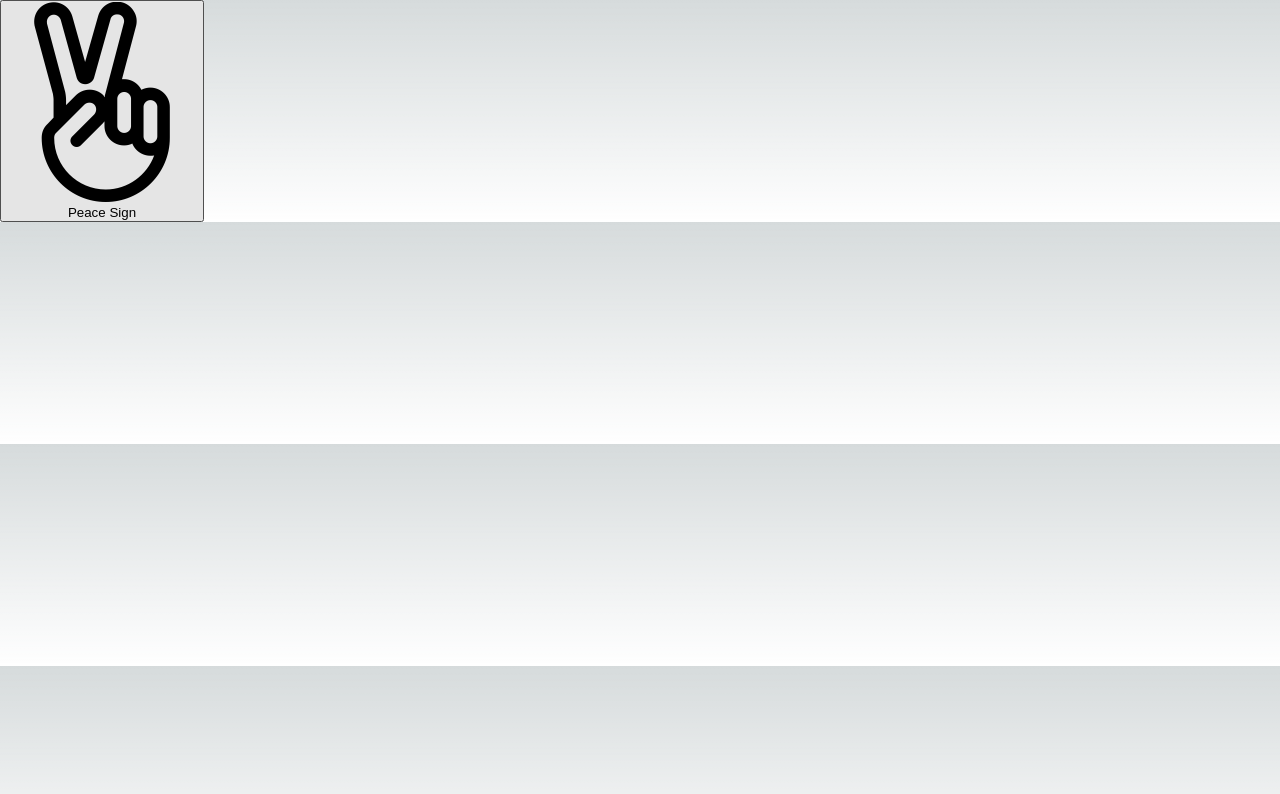
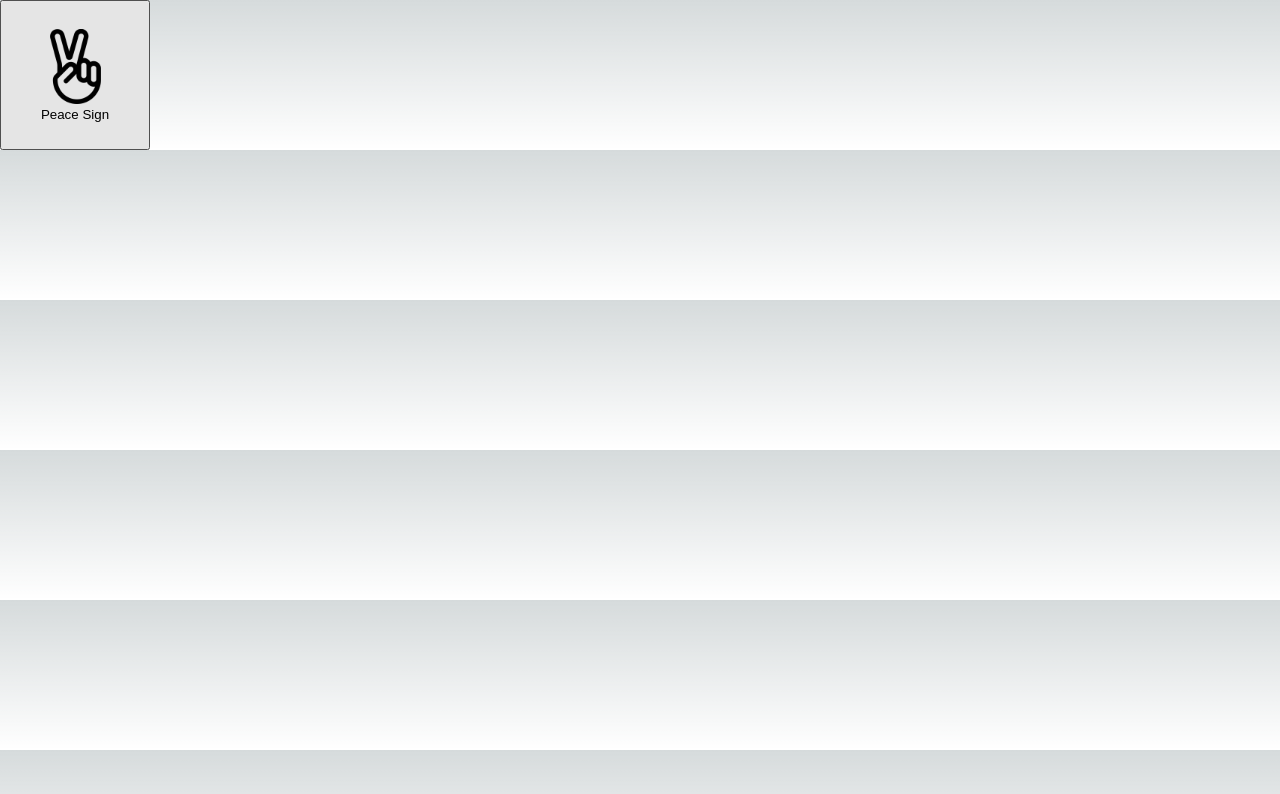
Before and after one commit to aditya-s3n/RoboticArmApp-frontend, a Next.js app: page / in a window 1280 px wide. Shown: the top 794 px of the page. Built offline with nearby package versions, Linux system fonts and the light colour scheme.

Commit message:
add card design

```diff
--- a/src/components/Card/Card.tsx
+++ b/src/components/Card/Card.tsx
@@ -1,21 +1,22 @@
 import Image from "next/image";
+import styles from "./card.module.css"
 
 function Card() {
     return (
-        <button className="btn" type="button">
-            <div className="card">
-                <div className="card-body text-center">
+        <button className={`btn p-0 ${styles.card_custom}`} type="button">
+            <div className="card card-custom">
+                <div className="card-body text-center pb-1">
                     <Image
                         src={"/card-imgs/peace-sign.png"}
                         alt="card-img"
-                        width={200}
-                        height={200}
+                        width={75}
+                        height={75}
                     />
-                    <p>Peace Sign</p>
+                    <p className="mt-3">Peace Sign</p>
                 </div>
             </div>
         </button>
-    )
+    );
 }
 
 export default Card;
--- /dev/null
+++ b/src/components/Card/card.module.css
@@ -0,0 +1,4 @@
+.card_custom {
+    width: 150px;
+    height: 150px;
+}
```
